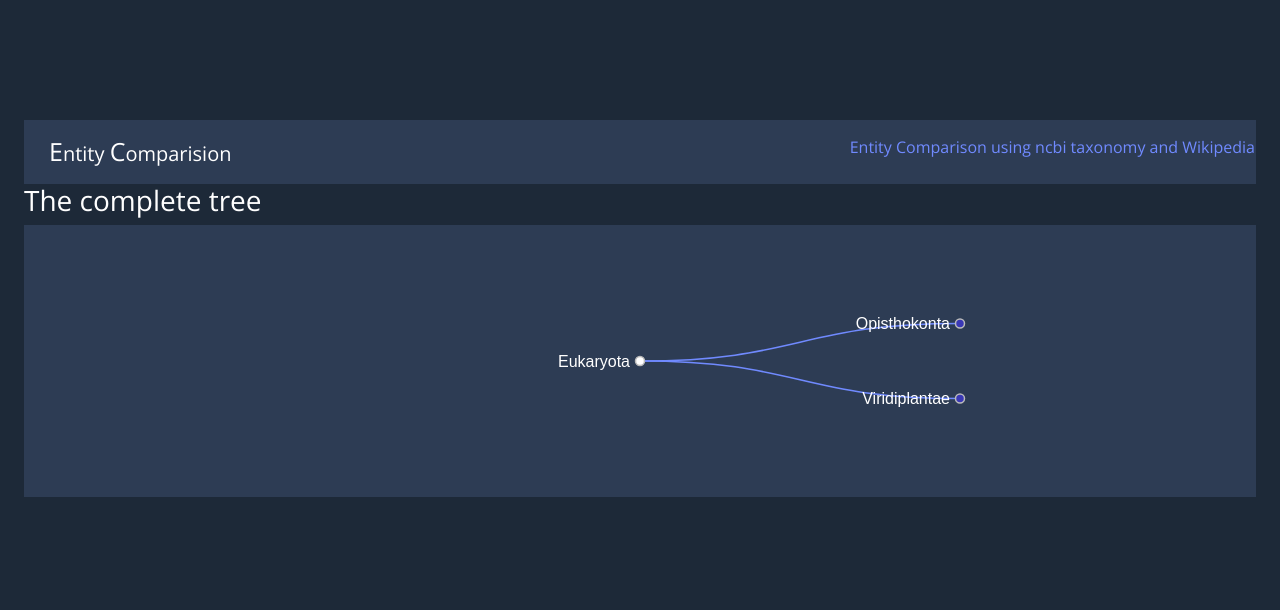
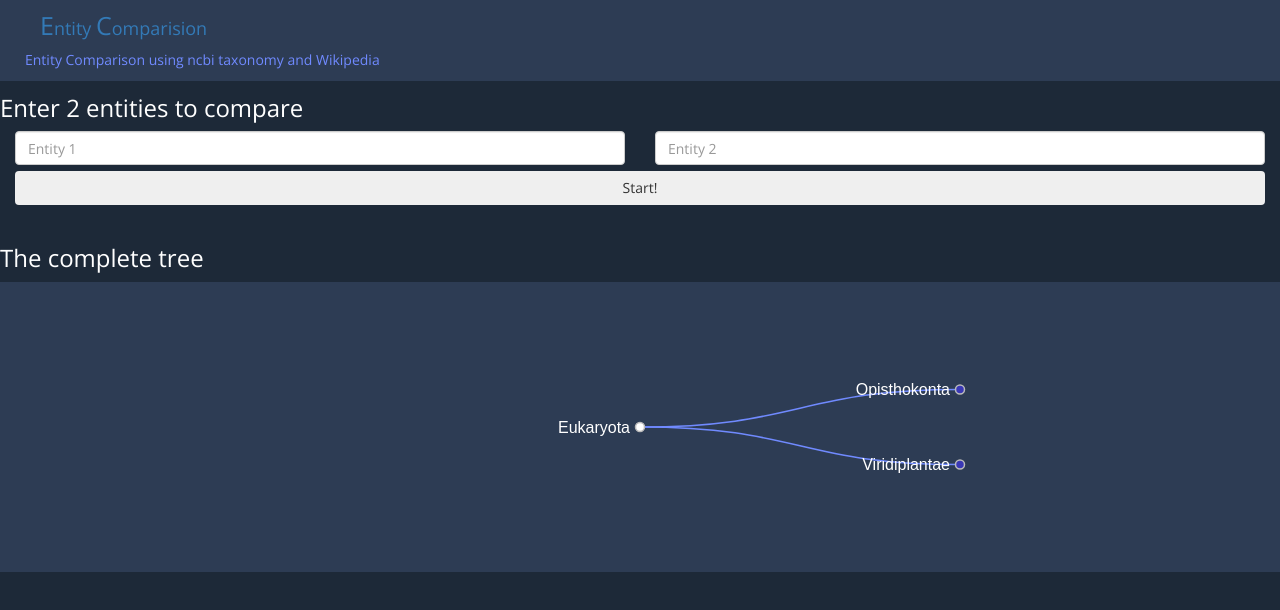
Before and after one commit to theskcd/entityComparison, a website: page public/index.html in a window 1280 px wide. Drawn offline with nearby package versions, Linux system fonts and the light colour scheme; no server answers.

Commit message:
Added basic search fields

```diff
--- a/public/index.html
+++ b/public/index.html
@@ -43,8 +43,24 @@
         </div>
     </nav>
     <container-fluid>
-        <h3 style="color: white;">The complete tree</h3>
-        <div id="tree-container"></div>
+        <div class="row">
+            <h3 style="color: white;">Enter 2 entities to compare</h3>
+            <div class="col-xs-6">
+                <input type="text" class="form-control" id="firstEntity" placeholder="Entity 1">
+            </div>
+            <div class="col-xs-6">
+                <input type="text" class="form-control" id="secondEntity" placeholder="Entity 2">
+            </div>
+            <br/><br/>
+            <div class="col-xs-12">
+            <button type="button" class="btn btn-block btn-outline-secondary">Start!</button>
+            </div>
+        </div>
+        <br/>
+        <div class="row treeContainer">
+            <h3 style="color: white;">The complete tree</h3>
+            <div id="tree-container"></div>
+        </div>
     </container-fluid>
     <script src="//code.jquery.com/jquery-3.1.1.min.js" integrity="sha256-hVVnYaiADRTO2PzUGmuLJr8BLUSjGIZsDYGmIJLv2b8=" crossorigin="anonymous"></script>
     <script src="//cdnjs.cloudflare.com/ajax/libs/tether/1.3.7/js/tether.min.js"></script>
--- a/public/js/dndtree.js
+++ b/public/js/dndtree.js
@@ -17,7 +17,7 @@ treeJSON = d3.json(treeLocation, function(error, treeData) {
     var root;
 
     // size of the diagram
-    var viewerWidth = $("body").width();
+    var viewerWidth = $(".treeContainer").width();
     var viewerHeight = $("body").height()*0.4;
 
     var tree = d3.layout.tree()
```
